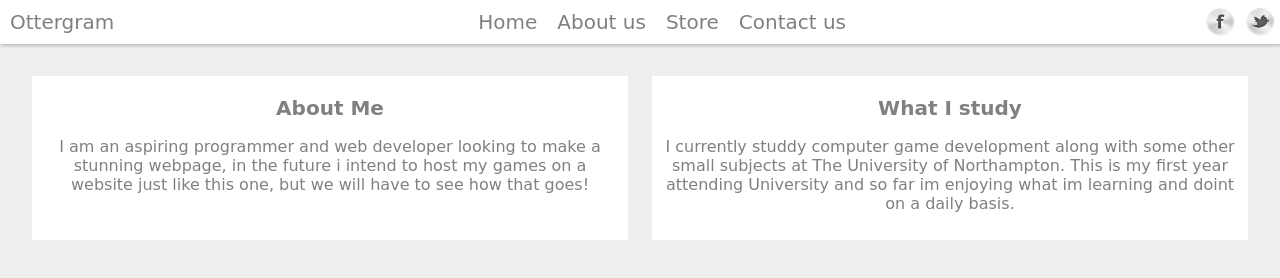
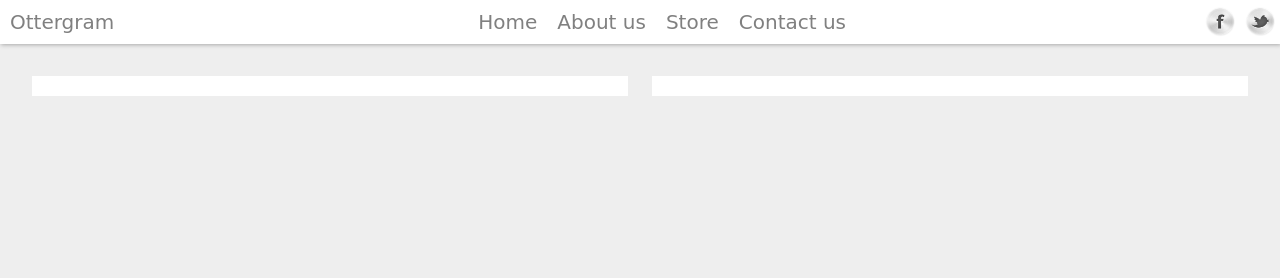
Before and after one commit to RyanSandison/ottergram, a plain HTML site: page htdocs/pages/About.html in a window 1280 px wide. Drawn offline with Linux system fonts and the light colour scheme; a web font is replaced by a local one.

Commit message:
pushing small changes

```diff
--- a/htdocs/css/style.css
+++ b/htdocs/css/style.css
@@ -10,6 +10,7 @@
   max-width: 1280px;
   margin:0 auto;
 }
+
 body{
   background-color: #eee;
   margin: 0;
--- a/htdocs/pages/About.html
+++ b/htdocs/pages/About.html
@@ -25,14 +25,8 @@
       <div class="wrapper">
         <section id="About-blocks">
           <article class="About About-item">
-            <h1>About Me</h1>
-            <p class="description">I am an aspiring programmer and web developer looking to make a stunning webpage, in the future i intend to host my games on a website just like this one, but we will have to see how that goes!</p>
           </article>
           <article class="About About-item">
-            <h1>What I study</h1>
-            <p class="description">
-              I currently studdy computer game development along with some other small subjects at The University of Northampton. This is my first year attending University and so far im enjoying what im learning and doint on a daily basis.
-            </p>
           </article>
       </section>
     </div>
```
